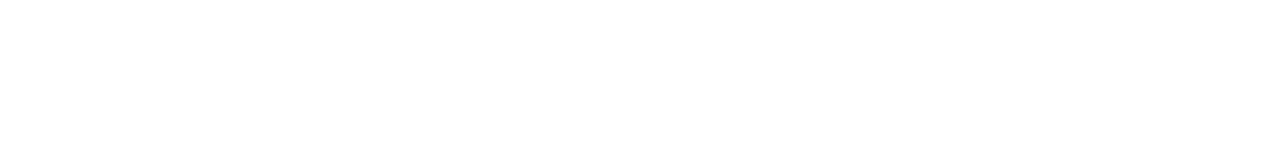
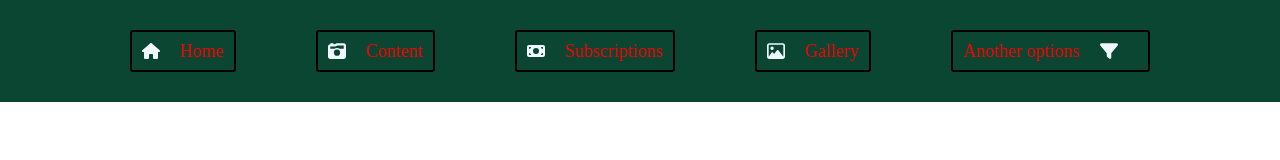
Before and after one commit to maksmalaniya/hw12, a plain HTML site: page index.html in a window 1280 px wide. Drawn offline with Linux system fonts and the light colour scheme.

Commit message:
added header menu

```diff
--- a/css/style.css
+++ b/css/style.css
@@ -1 +1,52 @@
 @import url('reset.css');
+
+header {
+    margin: 0 auto;
+    padding: 30px;
+    background-color: rgb(10, 70, 50);
+    color: rgb(116, 16, 16);
+}
+
+.container {
+    width: 1100px;
+    margin: 0 auto;
+}
+
+ul {
+    display: flex;
+    justify-content: space-around;
+}
+
+.firstGradeLinks {
+    font-size: 18px;
+    color: red;
+    text-decoration: none;
+    display: block;
+    /*position: relative;*/
+    border: 2px solid black;
+    display: flex;
+    flex-direction: row;
+    text-align: center;
+    padding: 10px;
+    border-radius: 3px ;
+}
+
+.headerIcon {
+    width: 18px;
+    height: 18px;
+    fill: aliceblue;
+    position: relative;
+    top: 0;
+    left: 0;
+    margin-right: 20px;
+}
+
+.right{
+    width: 18px;
+    height: 18px;
+    fill: aliceblue;
+    position: relative;
+    top: 0;
+    left: 0;
+    margin-left: 20px;
+}
--- a/index.html
+++ b/index.html
@@ -8,6 +8,55 @@
     <title>Document</title>
 </head>
 <body>
-
+    <header>
+        <div class="container">
+            <div class="menu">
+                <ul>
+                    <li class="firstGrade">
+                        <a href="#" class="firstGradeLinks">
+                            <svg class="headerIcon ">
+                                <use href="images/sprite.svg#homeIcon"></use>
+                            </svg>
+                            Home
+                        </a>
+                    </li>
+                    <li class="firstGrade">
+                        <a href="#" class="firstGradeLinks">
+                            <svg class="headerIcon ">
+                                <use href="images/sprite.svg#contentIcon"></use>
+                            </svg>
+                            Content
+                        </a>
+                    </li>
+                    <li class="firstGrade">
+                        <a href="#" class="firstGradeLinks">
+                            <svg class="headerIcon ">
+                                <use href="images/sprite.svg#subscriptionIcon"></use>
+                            </svg>
+                            Subscriptions
+                        </a>
+                    </li>
+                    <li class="firstGrade">
+                        <a href="#" class="firstGradeLinks">
+                            <svg class="headerIcon ">
+                                <use href="images/sprite.svg#galleryIcon"></use>
+                            </svg>
+                            Gallery
+                        </a>
+                    </li>
+                    <li class="firstGrade">
+                        <a href="#" class="firstGradeLinks">
+                            Another options
+                            <svg class="headerIcon right">
+                                <use href="images/sprite.svg#optionsIcon"></use>
+                            </svg>
+                        </a>
+                    </li>
+                </ul>
+            </div>
+        </div>
+    </header>
+    <main></main>
+    <footer></footer>
 </body>
 </html>
```
Also changed, not shown: images/arrowLeftIcon.svg (added), images/contentIcon.svg (added), images/galleryIcon.svg (added), images/homeIcon.svg (added), images/optionsIcon.svg (added), images/sprite.svg (added), images/subscriptionIcon.svg (added).
